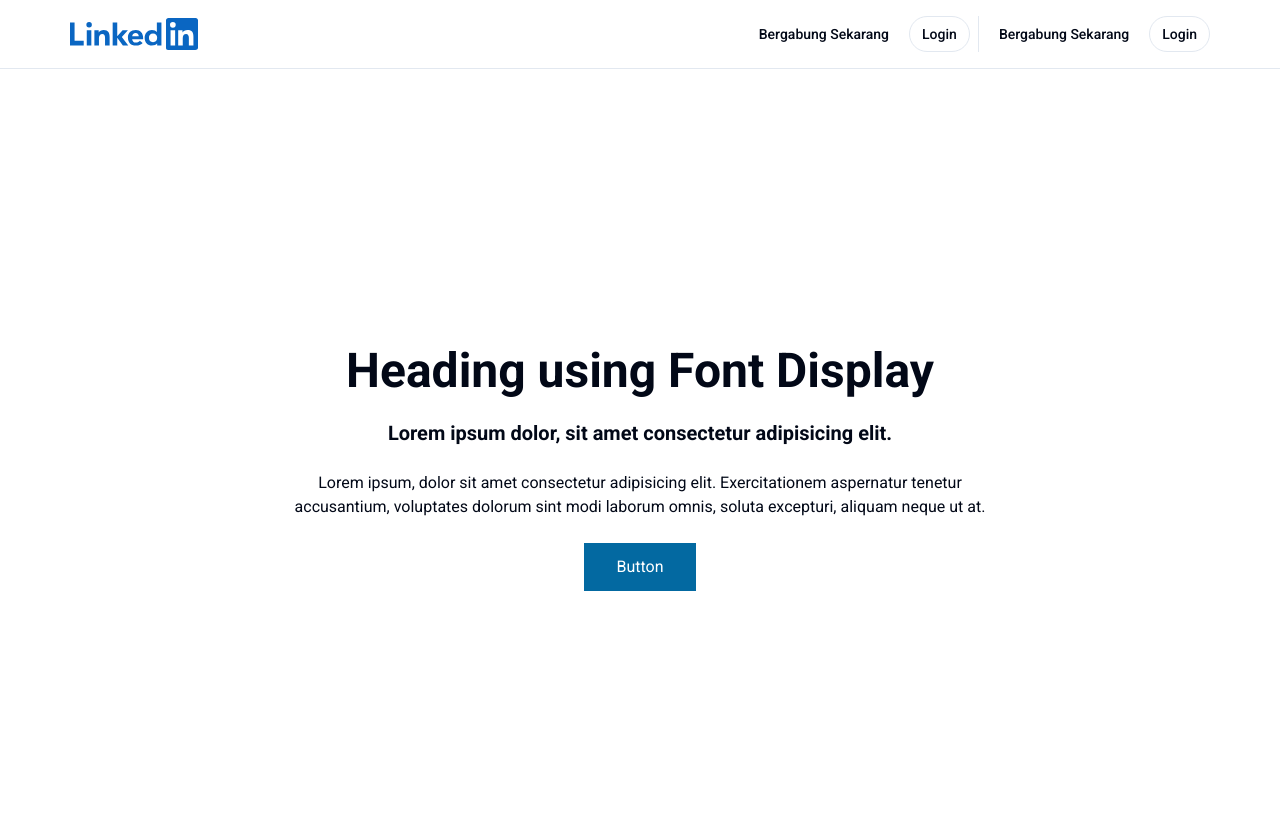
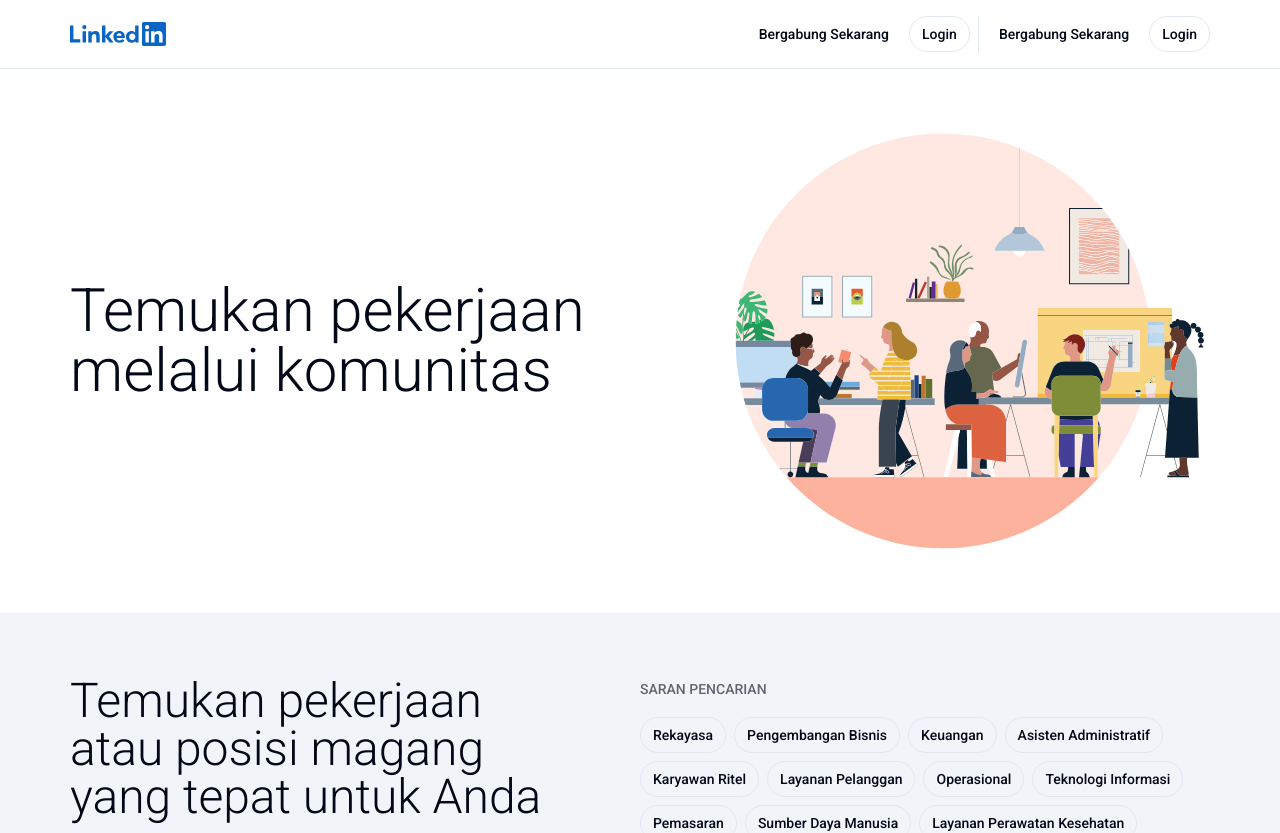
Before and after one commit to shendrongddv/20230624-LinkedIn-Clone-Next.js, a Next.js app: page / in a window 1280 px wide. Shown: the top 833 px of the page. Built offline with nearby package versions, Linux system fonts and the light colour scheme.

Commit message:
20230828 : Footer

```diff
--- a/app/(homepage)/page.tsx
+++ b/app/(homepage)/page.tsx
@@ -1,3 +1,4 @@
+import JobCategory from "@/components/job-category";
 import { buttonVariants } from "@/components/ui/button";
 import { cn } from "@/lib/utils";
 import { ChevronRight } from "lucide-react";
@@ -7,20 +8,29 @@
 export default function Homepage() {
   return (
     <>
-      <section className="mx-auto flex h-screen max-w-3xl flex-col items-center justify-center gap-6 px-6 text-center">
-        <h1 className="h1 font-bold">Heading using Font Display</h1>
-        <h3 className="h3 font-semibold">
-          Lorem ipsum dolor, sit amet consectetur adipisicing elit.
-        </h3>
-        <p>
-          Lorem ipsum, dolor sit amet consectetur adipisicing elit.
-          Exercitationem aspernatur tenetur accusantium, voluptates dolorum sint
-          modi laborum omnis, soluta excepturi, aliquam neque ut at.
-        </p>
-        <button className="bg-sky-700 px-4 py-2 text-white hover:bg-sky-800 sm:px-8 sm:py-3">
-          Button
-        </button>
+      {/* Hero */}
+      <section className="px-4 py-16">
+        <div className="container flex flex-col gap-8 md:flex-row md:items-center md:justify-between">
+          {/* Col */}
+          <div className="space-y-4 md:w-6/12">
+            <h1 className="h1 font-light">
+              Temukan pekerjaan melalui komunitas
+            </h1>
+          </div>
+
+          {/* Col */}
+          <div className="md:w-5/12">
+            <Image
+              src="/hero.svg"
+              alt="Image"
+              width={720}
+              height={720}
+              className="h-auto w-full"
+            />
+          </div>
+        </div>
       </section>
+      {/* ./ Hero */}
 
       {/* Find Your jobs */}
       <section className="bg-slate-100 px-4 py-16">
@@ -37,6 +47,7 @@
             <span className="text-sm font-medium uppercase opacity-60">
               Saran Pencarian
             </span>
+            <JobCategory />
           </div>
         </div>
       </section>
--- a/app/globals.css
+++ b/app/globals.css
@@ -87,7 +87,7 @@
 }
 
 .h1 {
-  @apply text-3xl max-sm:leading-snug md:text-5xl;
+  @apply text-3xl max-sm:leading-snug md:text-6xl;
 }
 
 .h2 {
--- a/components/footer/footer-main.tsx
+++ b/components/footer/footer-main.tsx
@@ -1,7 +1,7 @@
 import Link from "next/link";
 
 // Components
-import { SiteLogoFooterMain } from "../site-logo";
+import { SiteLogoFooterBottom, SiteLogoFooterMain } from "../site-logo";
 
 // Contents
 import { contentFooterMain, contentFooterBottom } from "@/content";
@@ -42,7 +42,23 @@
 
       {/* Footer Bottom */}
       <div className="px-4 py-6">
-        <div className="container">Lorem.</div>
+        <ul className="container grid grid-cols-2 gap-2 md:flex md:flex-wrap md:items-center md:gap-x-4">
+          <li className="flex flex-1 items-center gap-1 text-xs text-muted-foreground">
+            <SiteLogoFooterBottom />© 2023
+          </li>
+
+          {contentFooterBottom?.map((item) => (
+            <li key={item.id}>
+              <Link
+                href={item.url}
+                aria-label={item.label}
+                className="text-center text-xs text-muted-foreground hover:underline"
+              >
+                {item.label}
+              </Link>
+            </li>
+          ))}
+        </ul>
       </div>
     </footer>
   );
--- /dev/null
+++ b/components/job-category.tsx
@@ -0,0 +1,31 @@
+// Contents
+import { contentJobCategory } from "@/content";
+import { cn } from "@/lib/utils";
+import Link from "next/link";
+import { buttonVariants } from "./ui/button";
+
+const JobCategory = () => {
+  return (
+    <ul className="flex flex-wrap gap-2">
+      {contentJobCategory?.map((item) => (
+        <li key={item.id}>
+          <Link
+            href={item.url}
+            aria-label={item.label}
+            className={cn(
+              buttonVariants({
+                variant: "outline",
+                size: "sm",
+                className: "rounded-full bg-transparent text-xs md:text-sm",
+              }),
+            )}
+          >
+            {item.label}
+          </Link>
+        </li>
+      ))}
+    </ul>
+  );
+};
+
+export default JobCategory;
--- /dev/null
+++ b/components/language-switcher.tsx
@@ -0,0 +1,28 @@
+import {
+  Select,
+  SelectContent,
+  SelectGroup,
+  SelectItem,
+  // SelectLabel,
+  SelectTrigger,
+  SelectValue,
+} from "@/components/ui/select";
+
+export function LanguageSwitcher() {
+  return (
+    <Select>
+      <SelectTrigger className="w-max text-xs text-muted-foreground">
+        <SelectValue placeholder="Select a fruit" />
+      </SelectTrigger>
+      <SelectContent>
+        <SelectGroup>
+          <SelectItem value="apple">Apple</SelectItem>
+          <SelectItem value="banana">Banana</SelectItem>
+          <SelectItem value="blueberry">Blueberry</SelectItem>
+          <SelectItem value="grapes">Grapes</SelectItem>
+          <SelectItem value="pineapple">Pineapple</SelectItem>
+        </SelectGroup>
+      </SelectContent>
+    </Select>
+  );
+}
--- a/components/site-logo.tsx
+++ b/components/site-logo.tsx
@@ -11,7 +11,7 @@
         alt="LinkedIn"
         width={135}
         height={34}
-        className="h-7 w-auto md:h-8"
+        className="h-6 w-auto"
       />
     </Link>
   );
@@ -30,3 +30,17 @@
     </Link>
   );
 };
+
+export const SiteLogoFooterBottom = () => {
+  return (
+    <Link href="/">
+      <Image
+        src={imgLogo}
+        alt="LinkedIn"
+        width={135}
+        height={34}
+        className="h-3 w-auto grayscale"
+      />
+    </Link>
+  );
+};
--- /dev/null
+++ b/components/ui/popover.tsx
@@ -0,0 +1,31 @@
+"use client"
+
+import * as React from "react"
+import * as PopoverPrimitive from "@radix-ui/react-popover"
+
+import { cn } from "@/lib/utils"
+
+const Popover = PopoverPrimitive.Root
+
+const PopoverTrigger = PopoverPrimitive.Trigger
+
+const PopoverContent = React.forwardRef<
+  React.ElementRef<typeof PopoverPrimitive.Content>,
+  React.ComponentPropsWithoutRef<typeof PopoverPrimitive.Content>
+>(({ className, align = "center", sideOffset = 4, ...props }, ref) => (
+  <PopoverPrimitive.Portal>
+    <PopoverPrimitive.Content
+      ref={ref}
+      align={align}
+      sideOffset={sideOffset}
+      className={cn(
+        "z-50 w-72 rounded-md border bg-popover p-4 text-popover-foreground shadow-md outline-none data-[state=open]:animate-in data-[state=closed]:animate-out data-[state=closed]:fade-out-0 data-[state=open]:fade-in-0 data-[state=closed]:zoom-out-95 data-[state=open]:zoom-in-95 data-[side=bottom]:slide-in-from-top-2 data-[side=left]:slide-in-from-right-2 data-[side=right]:slide-in-from-left-2 data-[side=top]:slide-in-from-bottom-2",
+        className
+      )}
+      {...props}
+    />
+  </PopoverPrimitive.Portal>
+))
+PopoverContent.displayName = PopoverPrimitive.Content.displayName
+
+export { Popover, PopoverTrigger, PopoverContent }
--- /dev/null
+++ b/components/ui/select.tsx
@@ -0,0 +1,121 @@
+"use client"
+
+import * as React from "react"
+import * as SelectPrimitive from "@radix-ui/react-select"
+import { Check, ChevronDown } from "lucide-react"
+
+import { cn } from "@/lib/utils"
+
+const Select = SelectPrimitive.Root
+
+const SelectGroup = SelectPrimitive.Group
+
+const SelectValue = SelectPrimitive.Value
+
+const SelectTrigger = React.forwardRef<
+  React.ElementRef<typeof SelectPrimitive.Trigger>,
+  React.ComponentPropsWithoutRef<typeof SelectPrimitive.Trigger>
+>(({ className, children, ...props }, ref) => (
+  <SelectPrimitive.Trigger
+    ref={ref}
+    className={cn(
+      "flex h-10 w-full items-center justify-between rounded-md border border-input bg-background px-3 py-2 text-sm ring-offset-background placeholder:text-muted-foreground focus:outline-none focus:ring-2 focus:ring-ring focus:ring-offset-2 disabled:cursor-not-allowed disabled:opacity-50",
+      className
+    )}
+    {...props}
+  >
+    {children}
+    <SelectPrimitive.Icon asChild>
+      <ChevronDown className="h-4 w-4 opacity-50" />
+    </SelectPrimitive.Icon>
+  </SelectPrimitive.Trigger>
+))
+SelectTrigger.displayName = SelectPrimitive.Trigger.displayName
+
+const SelectContent = React.forwardRef<
+  React.ElementRef<typeof SelectPrimitive.Content>,
+  React.ComponentPropsWithoutRef<typeof SelectPrimitive.Content>
+>(({ className, children, position = "popper", ...props }, ref) => (
+  <SelectPrimitive.Portal>
+    <SelectPrimitive.Content
+      ref={ref}
+      className={cn(
+        "relative z-50 min-w-[8rem] overflow-hidden rounded-md border bg-popover text-popover-foreground shadow-md data-[state=open]:animate-in data-[state=closed]:animate-out data-[state=closed]:fade-out-0 data-[state=open]:fade-in-0 data-[state=closed]:zoom-out-95 data-[state=open]:zoom-in-95 data-[side=bottom]:slide-in-from-top-2 data-[side=left]:slide-in-from-right-2 data-[side=right]:slide-in-from-left-2 data-[side=top]:slide-in-from-bottom-2",
+        position === "popper" &&
+          "data-[side=bottom]:translate-y-1 data-[side=left]:-translate-x-1 data-[side=right]:translate-x-1 data-[side=top]:-translate-y-1",
+        className
+      )}
+      position={position}
+      {...props}
+    >
+      <SelectPrimitive.Viewport
+        className={cn(
+          "p-1",
+          position === "popper" &&
+            "h-[var(--radix-select-trigger-height)] w-full min-w-[var(--radix-select-trigger-width)]"
+        )}
+      >
+        {children}
+      </SelectPrimitive.Viewport>
+    </SelectPrimitive.Content>
+  </SelectPrimitive.Portal>
+))
+SelectContent.displayName = SelectPrimitive.Content.displayName
+
+const SelectLabel = React.forwardRef<
+  React.ElementRef<typeof SelectPrimitive.Label>,
+  React.ComponentPropsWithoutRef<typeof SelectPrimitive.Label>
+>(({ className, ...props }, ref) => (
+  <SelectPrimitive.Label
+    ref={ref}
+    className={cn("py-1.5 pl-8 pr-2 text-sm font-semibold", className)}
+    {...props}
+  />
+))
+SelectLabel.displayName = SelectPrimitive.Label.displayName
+
+const SelectItem = React.forwardRef<
+  React.ElementRef<typeof SelectPrimitive.Item>,
+  React.ComponentPropsWithoutRef<typeof SelectPrimitive.Item>
+>(({ className, children, ...props }, ref) => (
+  <SelectPrimitive.Item
+    ref={ref}
+    className={cn(
+      "relative flex w-full cursor-default select-none items-center rounded-sm py-1.5 pl-8 pr-2 text-sm outline-none focus:bg-accent focus:text-accent-foreground data-[disabled]:pointer-events-none data-[disabled]:opacity-50",
+      className
+    )}
+    {...props}
+  >
+    <span className="absolute left-2 flex h-3.5 w-3.5 items-center justify-center">
+      <SelectPrimitive.ItemIndicator>
+        <Check className="h-4 w-4" />
+      </SelectPrimitive.ItemIndicator>
+    </span>
+
+    <SelectPrimitive.ItemText>{children}</SelectPrimitive.ItemText>
+  </SelectPrimitive.Item>
+))
+SelectItem.displayName = SelectPrimitive.Item.displayName
+
+const SelectSeparator = React.forwardRef<
+  React.ElementRef<typeof SelectPrimitive.Separator>,
+  React.ComponentPropsWithoutRef<typeof SelectPrimitive.Separator>
+>(({ className, ...props }, ref) => (
+  <SelectPrimitive.Separator
+    ref={ref}
+    className={cn("-mx-1 my-1 h-px bg-muted", className)}
+    {...props}
+  />
+))
+SelectSeparator.displayName = SelectPrimitive.Separator.displayName
+
+export {
+  Select,
+  SelectGroup,
+  SelectValue,
+  SelectTrigger,
+  SelectContent,
+  SelectLabel,
+  SelectItem,
+  SelectSeparator,
+}
--- a/content/index.ts
+++ b/content/index.ts
@@ -231,7 +231,7 @@
 ];
 
 // jobCategories
-export const jobCategories = [
+export const contentJobCategory = [
   {
     id: "bc63afad-2b43-5dd1-8d0e-da9cb7cf6e6e",
     label: "Rekayasa",
--- a/package.json
+++ b/package.json
@@ -13,6 +13,8 @@
     "@radix-ui/react-accordion": "^1.1.2",
     "@radix-ui/react-dialog": "^1.0.4",
     "@radix-ui/react-label": "^2.0.2",
+    "@radix-ui/react-popover": "^1.0.6",
+    "@radix-ui/react-select": "^1.2.2",
     "@radix-ui/react-separator": "^1.0.3",
     "@radix-ui/react-slot": "^1.0.2",
     "@tailwindcss/container-queries": "^0.1.1",
```
Also changed, not shown: public/hero.svg (added), 1 other file (tests, documents, lock files or other folders).
